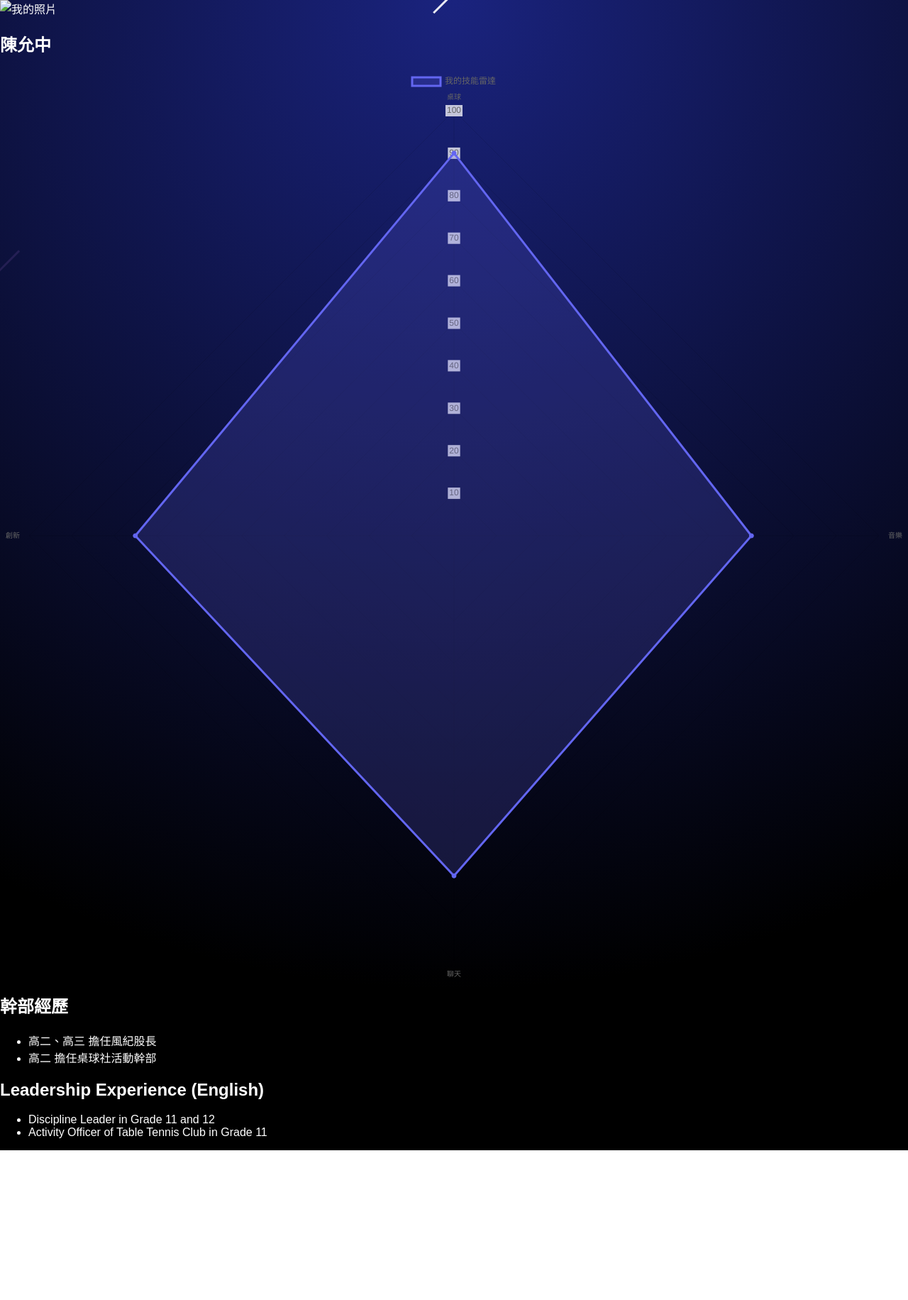
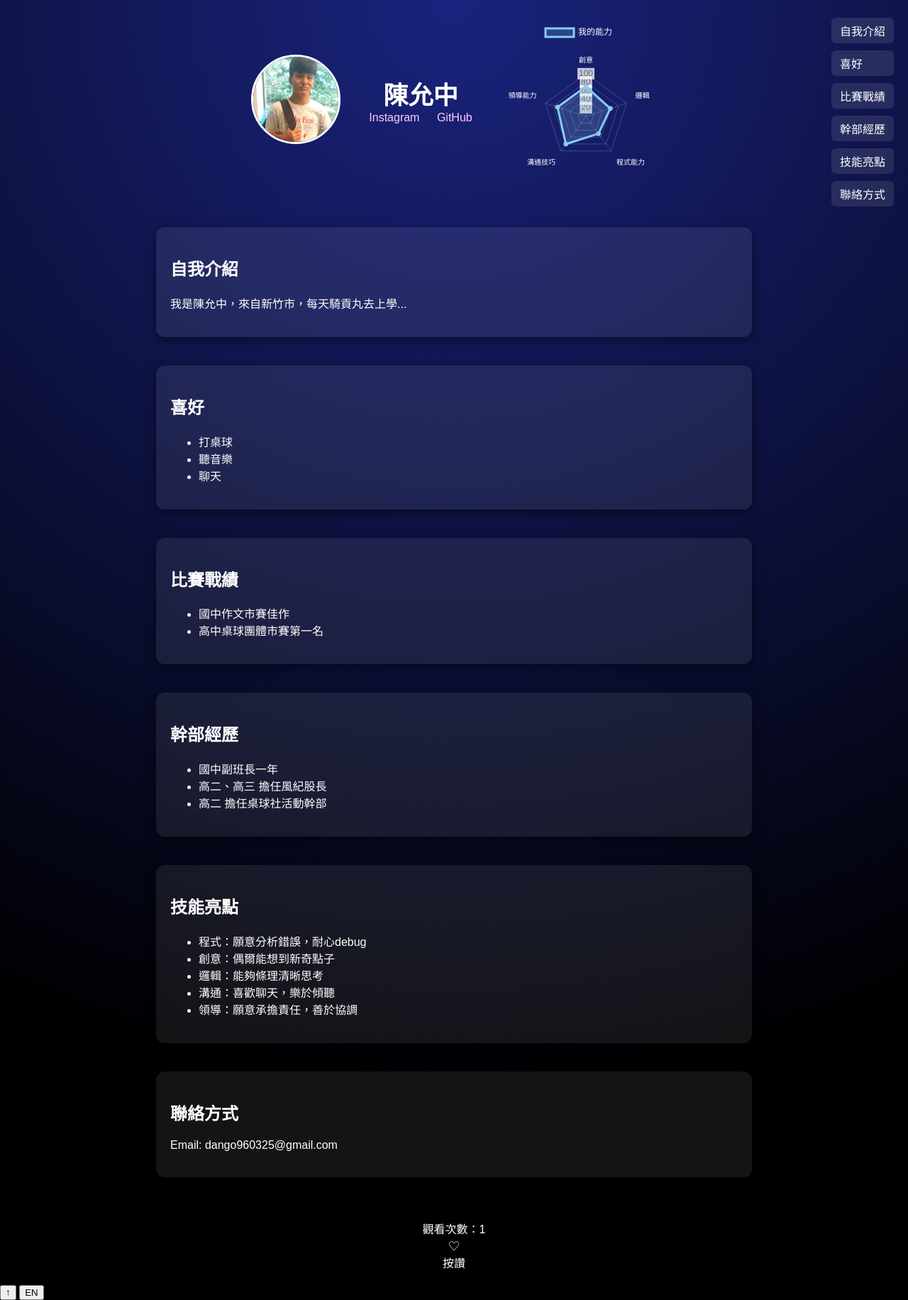
Before and after one commit to dango960325-lgtm/Computer-Science-lessons, a plain HTML site: page index.html in a window 1280 px wide. Shown: the whole page at 71% size. Before the commit the page ends 1621 px from the top, so only its background shows below. Drawn offline with nearby package versions, Linux system fonts and the light colour scheme.

Commit message:
Update index.html

```diff
--- a/index.html
+++ b/index.html
@@ -1,86 +1,191 @@
 <!DOCTYPE html>
-<html lang="zh-Hant">
+<html lang="zh-TW">
 <head>
   <meta charset="UTF-8">
-  <meta name="viewport" content="width=device-width, initial-scale=1.0">
   <title>自我介紹</title>
+  <script src="https://cdn.jsdelivr.net/npm/chart.js"></script>
   <link rel="stylesheet" href="style.css">
 </head>
 <body>
-  <!-- 流星背景 -->
-  <div id="meteors"></div>
+  <!-- Header -->
+  <div class="header">
+    <img src="myphoto.jpg" alt="我的帥照" class="profile-pic">
+    <div class="name-block">
+      <div class="name">陳允中</div>
+      <div class="links">
+        <a href="https://www.instagram.com/dango_9603" target="_blank">Instagram</a>
+        <a href="https://github.com/dango960325-lgtm" target="_blank">GitHub</a>
+      </div>
+    </div>
+    <div class="radar">
+      <canvas id="radarChart"></canvas>
+    </div>
+  </div>
 
-  <!-- 主區塊 -->
-  <section class="intro">
-    <div class="profile">
-      <img src="your-photo.jpg" alt="我的照片" class="profile-img">
-      <h1>陳允中</h1>
-    </div>
-
-    <canvas id="skillsRadar"></canvas>
+  <!-- Sections -->
+  <section id="intro" class="card">
+    <h2 data-zh="自我介紹" data-en="Introduction">自我介紹</h2>
+    <p data-zh="我是陳允中，來自新竹市，每天騎貢丸去上學..."
+       data-en="I am Chen Yung-Chung from Hsinchu City...">
+       我是陳允中，來自新竹市，每天騎貢丸去上學...
+    </p>
   </section>
 
-  <!-- 經歷區 -->
-  <section class="experience">
-    <h2>幹部經歷</h2>
+  <section id="hobbies" class="card">
+    <h2 data-zh="喜好" data-en="Hobbies">喜好</h2>
     <ul>
-      <li>高二、高三 擔任風紀股長</li>
-      <li>高二 擔任桌球社活動幹部</li>
-    </ul>
-
-    <h2>Leadership Experience (English)</h2>
-    <ul>
-      <li>Discipline Leader in Grade 11 and 12</li>
-      <li>Activity Officer of Table Tennis Club in Grade 11</li>
+      <li data-zh="打桌球" data-en="Playing table tennis">打桌球</li>
+      <li data-zh="聽音樂" data-en="Listening to music">聽音樂</li>
+      <li data-zh="聊天" data-en="Chatting">聊天</li>
     </ul>
   </section>
 
-  <!-- Chart.js -->
-  <script src="https://cdn.jsdelivr.net/npm/chart.js"></script>
+  <section id="achievements" class="card">
+    <h2 data-zh="比賽戰績" data-en="Competition Achievements">比賽戰績</h2>
+    <ul>
+      <li data-zh="國中作文市賽佳作" data-en="Junior high essay contest - Merit Award">國中作文市賽佳作</li>
+      <li data-zh="高中桌球團體市賽第一名" data-en="High school table tennis team - 1st place">高中桌球團體市賽第一名</li>
+    </ul>
+  </section>
+
+  <section id="roles" class="card">
+    <h2 data-zh="幹部經歷" data-en="Leadership Experience">幹部經歷</h2>
+    <ul>
+      <li data-zh="國中副班長一年" data-en="Vice Class Leader for 1 year in junior high">國中副班長一年</li>
+      <li data-zh="高二、高三 擔任風紀股長" data-en="Discipline Leader (11th-12th grade)">高二、高三 擔任風紀股長</li>
+      <li data-zh="高二 擔任桌球社活動幹部" data-en="Table Tennis Club Event Officer (11th grade)">高二 擔任桌球社活動幹部</li>
+    </ul>
+  </section>
+
+  <section id="skills" class="card">
+    <h2 data-zh="技能亮點" data-en="Skills">技能亮點</h2>
+    <ul>
+      <li data-zh="程式：願意分析錯誤，耐心debug" data-en="Programming: Patient in debugging and analyzing problems">程式：願意分析錯誤，耐心debug</li>
+      <li data-zh="創意：偶爾能想到新奇點子" data-en="Creativity: Sometimes come up with new ideas">創意：偶爾能想到新奇點子</li>
+      <li data-zh="邏輯：能夠條理清晰思考" data-en="Logic: Able to think clearly and logically">邏輯：能夠條理清晰思考</li>
+      <li data-zh="溝通：喜歡聊天，樂於傾聽" data-en="Communication: Enjoy chatting and listening to others">溝通：喜歡聊天，樂於傾聽</li>
+      <li data-zh="領導：願意承擔責任，善於協調" data-en="Leadership: Willing to take responsibility and coordinate">領導：願意承擔責任，善於協調</li>
+    </ul>
+  </section>
+
+  <section id="contact" class="card">
+    <h2 data-zh="聯絡方式" data-en="Contact">聯絡方式</h2>
+    <p>Email: dango960325@gmail.com</p>
+  </section>
+
+  <!-- Nav -->
+  <nav>
+    <a href="#intro">自我介紹</a>
+    <a href="#hobbies">喜好</a>
+    <a href="#achievements">比賽戰績</a>
+    <a href="#roles">幹部經歷</a>
+    <a href="#skills">技能亮點</a>
+    <a href="#contact">聯絡方式</a>
+  </nav>
+
+  <!-- Footer -->
+  <footer>
+    <div id="viewCount"></div>
+    <div class="like-section">
+      <span id="likeHeart">♡</span>
+      <div>按讚</div>
+    </div>
+  </footer>
+
+  <!-- 回到頂部 -->
+  <button id="backToTop">↑</button>
+
+  <!-- 語言切換 -->
+  <button id="langToggle">EN</button>
+
   <script>
     // Radar chart
-    const ctx = document.getElementById('skillsRadar');
+    const ctx = document.getElementById('radarChart');
     new Chart(ctx, {
       type: 'radar',
       data: {
-        labels: ['桌球', '音樂', '聊天', '創新'],
+        labels: ['創意', '邏輯', '程式能力', '溝通技巧', '領導能力'],
         datasets: [{
-          label: '我的技能雷達',
-          data: [90, 70, 80, 75],
-          backgroundColor: 'rgba(99, 102, 241, 0.2)',
-          borderColor: 'rgb(99, 102, 241)',
-          pointBackgroundColor: 'rgb(99, 102, 241)'
+          label: '我的能力',
+          data: [70, 60, 50, 80, 70],
+          fill: true,
+          backgroundColor: 'rgba(135,206,235,0.2)',
+          borderColor: 'rgba(135,206,235,1)',
+          pointBackgroundColor: 'rgba(135,206,235,1)'
         }]
       },
       options: {
-        scales: { r: { suggestedMin: 0, suggestedMax: 100 } }
+        responsive: true,
+        animation: { duration: 2000 },
+        scales: {
+          r: {
+            suggestedMin: 0,
+            suggestedMax: 100,
+            angleLines: { color: "rgba(255,255,255,0.2)" },
+            grid: { color: "rgba(255,255,255,0.2)" },
+            pointLabels: { color: "white" }
+          }
+        },
+        plugins: { legend: { labels: { color: "white" } } }
       }
     });
 
-    // 流星效果
+    // 流星動畫 (隨機數量 + 隨機間隔 + 隨機顏色)
+    const colors = ["white", "#87CEEB", "#dda0dd"]; // 白、淺藍、粉紫
     function createMeteor() {
+      if (document.querySelectorAll(".meteor").length >= 6) return;
       const meteor = document.createElement("div");
-      meteor.className = "meteor";
+      meteor.classList.add("meteor");
+      meteor.style.left = Math.random() * window.innerWidth + "px";
+      meteor.style.top = "-50px";
+      meteor.style.background = `linear-gradient(45deg, ${colors[Math.floor(Math.random()*colors.length)]}, transparent)`;
+      document.body.appendChild(meteor);
+      setTimeout(() => meteor.remove(), 3000);
+    }
+    function meteorLoop() {
+      createMeteor();
+      setTimeout(meteorLoop, Math.random() * 4000 + 2000); // 2~6秒隨機
+    }
+    meteorLoop();
 
-      // 隨機 X 起始位置
-      meteor.style.left = Math.random() * window.innerWidth + "px";
-      meteor.style.top = "-100px";
 
-      // 隨機顏色（白、藍、粉紫）
-      const colors = ["#ffffff", "#6ec1ff", "#d08bff"];
-      meteor.style.background = colors[Math.floor(Math.random() * colors.length)];
+    // View count
+    let count = localStorage.getItem("viewCount") || 0;
+    count++;
+    localStorage.setItem("viewCount", count);
+    document.getElementById("viewCount").innerText = "觀看次數：" + count;
 
-      document.getElementById("meteors").appendChild(meteor);
+    // 愛心 & 拉炮
+    const heart = document.getElementById("heart");
+    let liked = false;
+    heart.addEventListener("click", () => {
+      if (!liked) {
+        liked = true;
+        heart.innerText = "❤️";
+        heart.classList.add("pop");
+      }
+    });
 
-      setTimeout(() => meteor.remove(), 4000); // 移除流星
-    }
 
-    // 隨機生成流星
-    setInterval(() => {
-      if (document.querySelectorAll(".meteor").length < 6) {
-        createMeteor();
-      }
-    }, Math.random() * 2000 + 500);
+// 回到頂部
+    const toTop = document.getElementById("toTop");
+    window.addEventListener("scroll", () => {
+      toTop.style.display = window.scrollY > 400 ? "block" : "none";
+    });
+    toTop.addEventListener("click", () => {
+      window.scrollTo({ top: 0, behavior: "smooth" });
+    });
+
+    // Language toggle
+    const toggle = document.getElementById("langToggle");
+    let lang = "zh";
+    toggle.addEventListener("click", () => {
+      lang = lang === "zh" ? "en" : "zh";
+      toggle.innerText = lang === "zh" ? "EN" : "中";
+      document.querySelectorAll("[data-zh]").forEach(el => {
+        el.innerText = lang === "zh" ? el.dataset.zh : el.dataset.en;
+      });
+    });
   </script>
 </body>
 </html>
```
